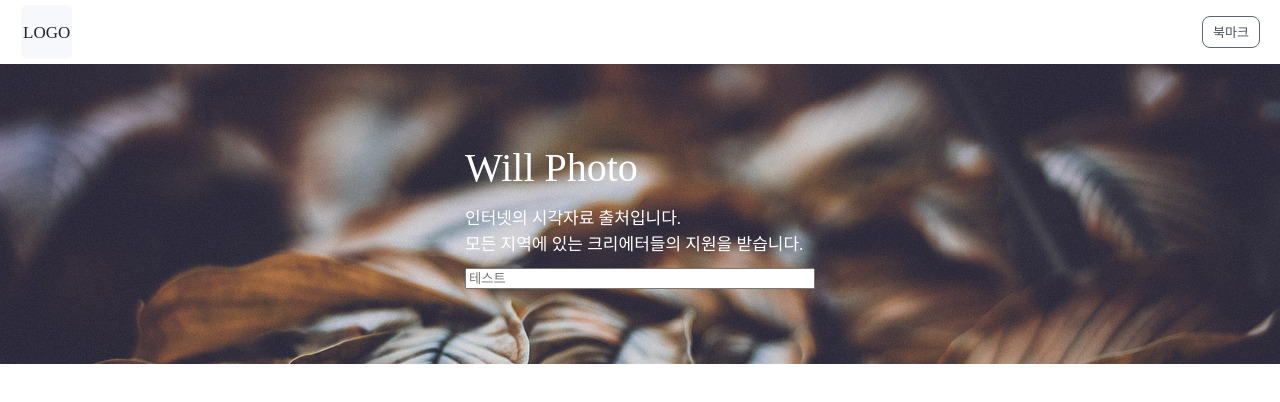
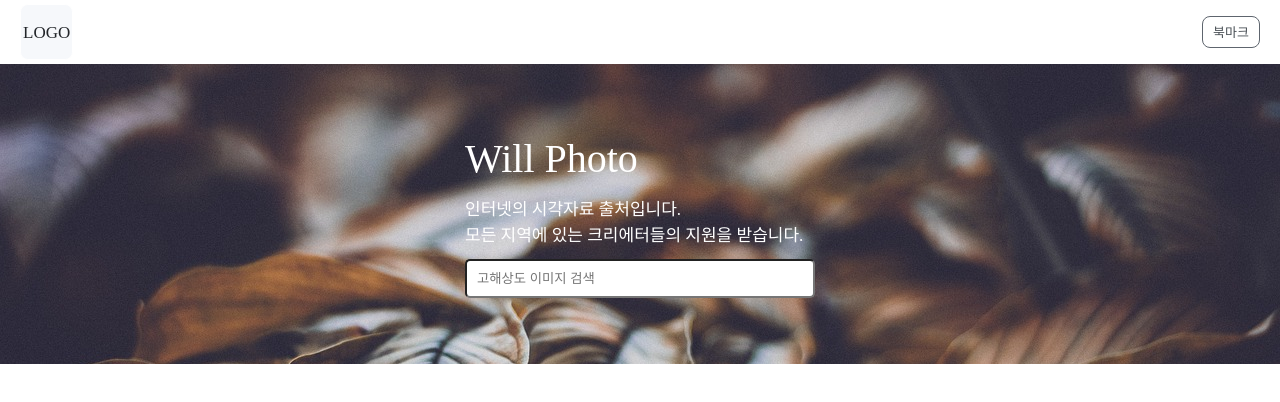
Before and after one commit to YoungHeaKim/willog, a React (Create React App) app: page / in a window 1280 px wide. Shown: the top 402 px of the page. Built offline with nearby package versions, Linux system fonts and the light colour scheme.

Commit message:
feat: input css 변경

```diff
--- a/src/components/templates/SearchView/index.tsx
+++ b/src/components/templates/SearchView/index.tsx
@@ -2,7 +2,12 @@ import React from 'react';
 import MainImage from '../../../assets/MainBanner.jpg';
 import colors from '../../../constants/colors';
 import { Input, Typo } from '../../atoms';
-import { SearchHeader, SearchInnerHeader, SearchWrap } from './styles';
+import {
+  SearchHeader,
+  SearchInnerHeader,
+  SearchInput,
+  SearchWrap,
+} from './styles';
 
 const SearchView: React.FC = () => {
   return (
@@ -24,7 +29,7 @@ const SearchView: React.FC = () => {
             인터넷의 시각자료 출처입니다. <br />
             모든 지역에 있는 크리에터들의 지원을 받습니다.
           </Typo>
-          <Input placeholder="테스트" style={{ marginTop: '10px' }} />
+          <SearchInput placeholder="고해상도 이미지 검색" />
         </SearchInnerHeader>
       </SearchHeader>
     </SearchWrap>
--- a/src/components/templates/SearchView/styles.ts
+++ b/src/components/templates/SearchView/styles.ts
@@ -35,5 +35,6 @@ export const SearchInnerHeader = styled.div`
 
 export const SearchInput = styled(Input)`
   margin-top: 10px;
-  border-radius: 10px;
+  border-radius: 5px;
+  padding: 10px;
 `;
```
